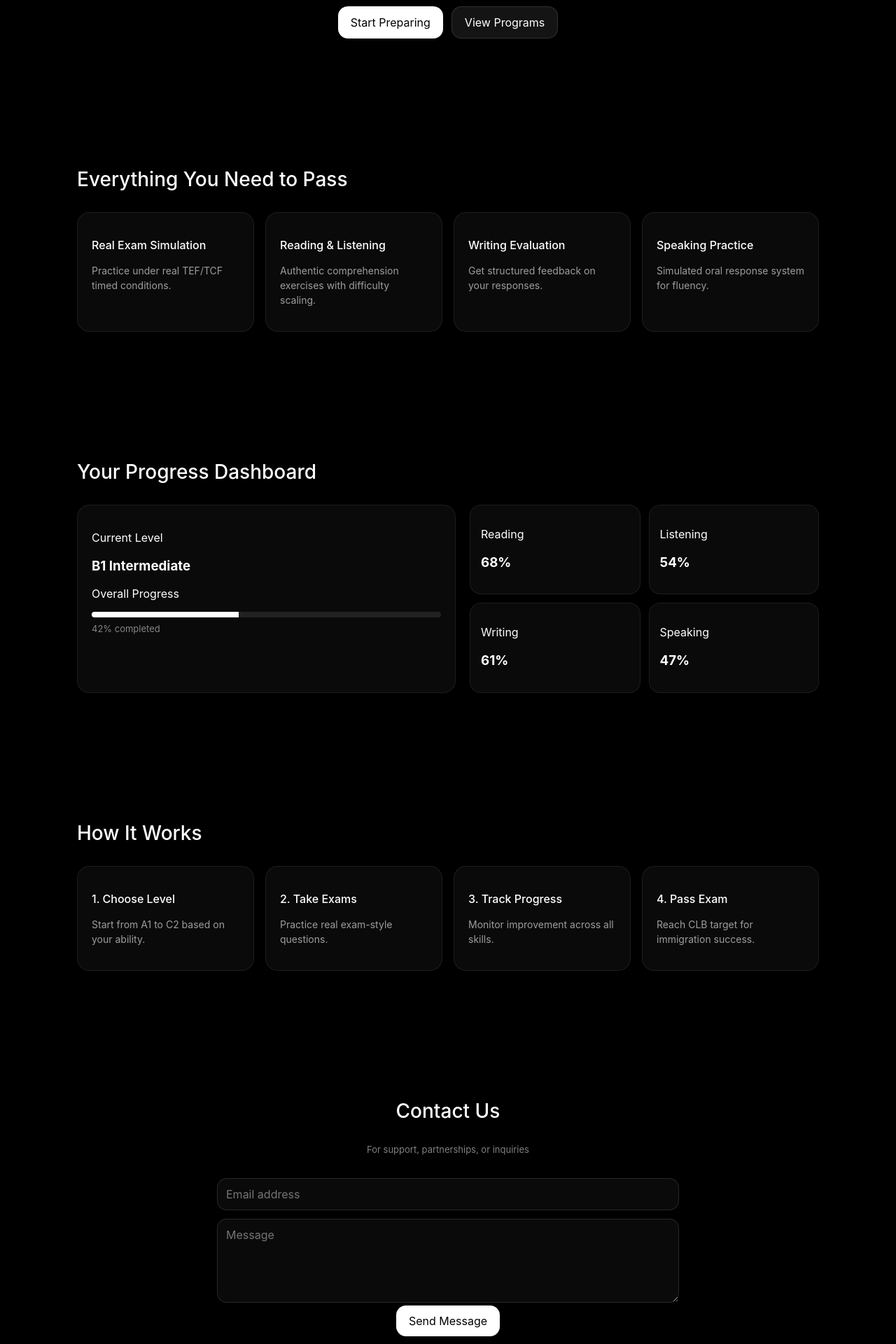
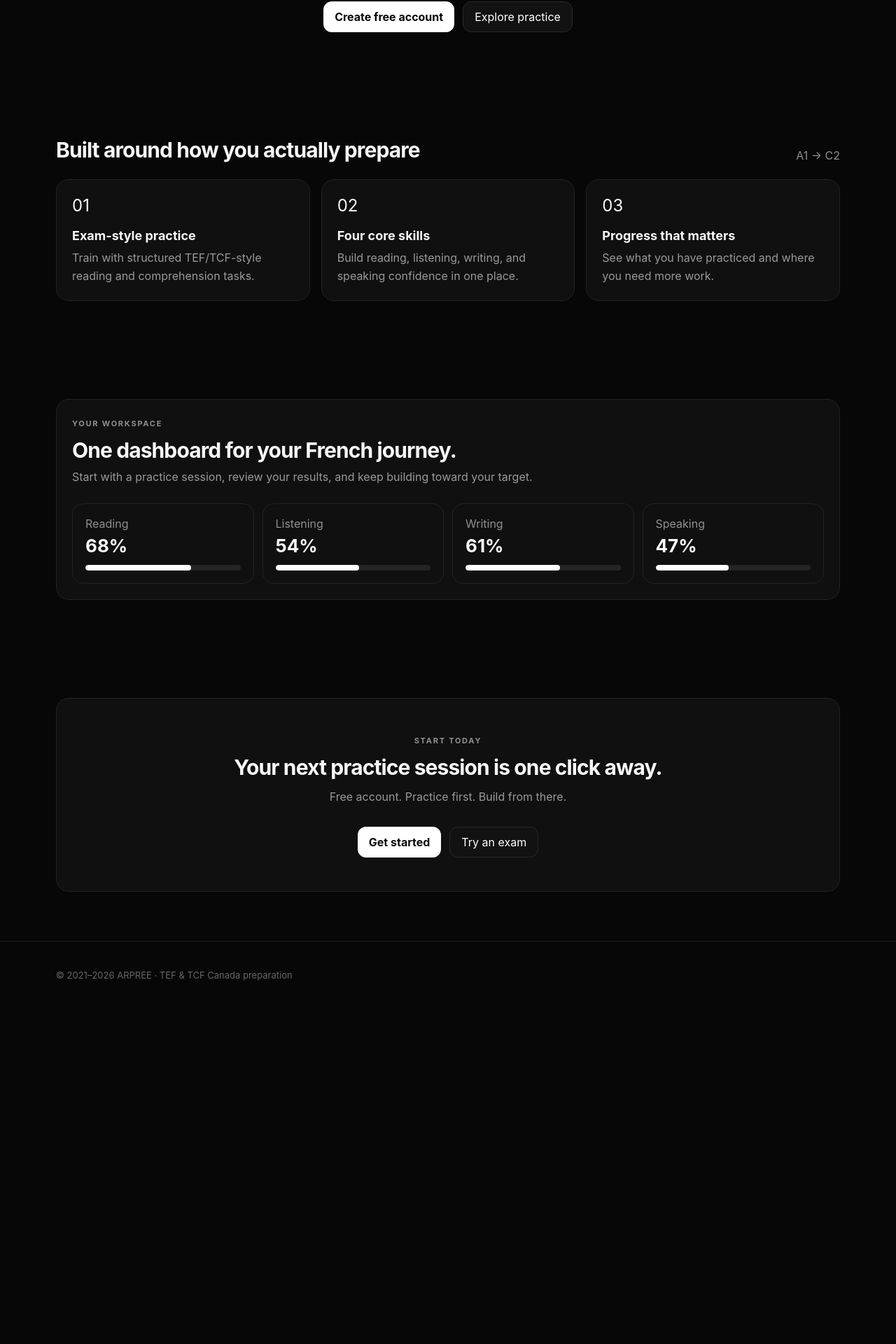
Before and after one commit to aaloopraantha/arpree, a Next.js app: page / in a window 1280 px wide. Shown: the part 498-2418 px from the top of the page at 70% size. After the commit the page ends 1939 px from the top, so only its background shows below. Built offline with nearby package versions, Linux system fonts and the light colour scheme.

Commit message:
Redesign ARPREE landing page

```diff
--- a/app/page.js
+++ b/app/page.js
@@ -2,341 +2,60 @@
 
 import { useRouter } from 'next/navigation'
 
+const features = [
+  ['01', 'Exam-style practice', 'Train with structured TEF/TCF-style reading and comprehension tasks.'],
+  ['02', 'Four core skills', 'Build reading, listening, writing, and speaking confidence in one place.'],
+  ['03', 'Progress that matters', 'See what you have practiced and where you need more work.'],
+]
+
 export default function HomePage() {
   const router = useRouter()
-
   return (
-    <main style={styles.page}>
-      {/* HERO */}
-      <section style={styles.hero}>
-        <p style={styles.kicker}>Since 2021</p>
-
-        <h1 style={styles.title}>
-          Master TEF & TCF with a Real Exam Simulation Platform
-        </h1>
-
-        <p style={styles.subtitle}>
-          Structured preparation for Canadian immigration language exams with
-          reading, listening, writing, and speaking practice.
-        </p>
-
-        <div style={styles.heroButtons}>
-          <button style={styles.primaryBtn} onClick={() => router.push('/register')}>
-            Start Preparing
-          </button>
-
-          <button style={styles.secondaryBtn} onClick={() => router.push('/explore')}>
-            View Programs
-          </button>
+    <main className="shell">
+      <section className="hero">
+        <div className="container">
+          <span className="eyebrow">French exam preparation · Canada</span>
+          <h1>Prepare smarter for TEF &amp; TCF Canada.</h1>
+          <p>ARPREE is being rebuilt into a focused practice platform for learners who want realistic exam preparation, measurable progress, and a clear path toward their target language level.</p>
+          <div className="actions">
+            <button className="btn-primary" onClick={() => router.push('/register')}>Create free account</button>
+            <button className="btn-secondary" onClick={() => router.push('/explore')}>Explore practice</button>
+          </div>
         </div>
       </section>
 
-      {/* FEATURES TILES */}
-      <section style={styles.section}>
-        <h2 style={styles.sectionTitle}>Everything You Need to Pass</h2>
-
-        <div style={styles.grid}>
-          {features.map((f) => (
-            <div key={f.title} style={styles.card}>
-              <h3 style={styles.cardTitle}>{f.title}</h3>
-              <p style={styles.cardText}>{f.desc}</p>
-            </div>
-          ))}
+      <section className="section">
+        <div className="container">
+          <div className="section-head"><h2>Built around how you actually prepare</h2><span className="muted">A1 → C2</span></div>
+          <div className="grid">
+            {features.map(([num, title, text]) => <article className="card" key={num}><div className="feature-icon">{num}</div><h3>{title}</h3><p>{text}</p></article>)}
+          </div>
         </div>
       </section>
 
-      {/* DASHBOARD PREVIEW */}
-      <section style={styles.section}>
-        <h2 style={styles.sectionTitle}>Your Progress Dashboard</h2>
-
-        <div style={styles.dashboardMock}>
-          <div style={styles.mockLeft}>
-            <p style={styles.mockLabel}>Current Level</p>
-            <h3>B1 Intermediate</h3>
-
-            <p style={styles.mockLabel}>Overall Progress</p>
-            <div style={styles.progressBar}>
-              <div style={styles.progressFill}></div>
-            </div>
-
-            <p style={styles.muted}>42% completed</p>
-          </div>
-
-          <div style={styles.mockRight}>
-            <div style={styles.statBox}>
-              <p>Reading</p>
-              <h3>68%</h3>
-            </div>
-
-            <div style={styles.statBox}>
-              <p>Listening</p>
-              <h3>54%</h3>
-            </div>
-
-            <div style={styles.statBox}>
-              <p>Writing</p>
-              <h3>61%</h3>
-            </div>
-
-            <div style={styles.statBox}>
-              <p>Speaking</p>
-              <h3>47%</h3>
+      <section className="section">
+        <div className="container">
+          <div className="card">
+            <span className="eyebrow">Your workspace</span>
+            <h2 style={{margin:'12px 0 8px'}}>One dashboard for your French journey.</h2>
+            <p className="muted">Start with a practice session, review your results, and keep building toward your target.</p>
+            <div className="stats" style={{marginTop:24}}>
+              {['Reading','Listening','Writing','Speaking'].map((skill, i) => <div className="stat" key={skill}><span className="muted">{skill}</span><strong>{[68,54,61,47][i]}%</strong><div className="progress" style={{marginTop:12}}><span style={{width:`${[68,54,61,47][i]}%`}} /></div></div>)}
             </div>
           </div>
         </div>
       </section>
 
-      {/* HOW IT WORKS */}
-      <section style={styles.section}>
-        <h2 style={styles.sectionTitle}>How It Works</h2>
-
-        <div style={styles.grid}>
-          {steps.map((s) => (
-            <div key={s.title} style={styles.card}>
-              <h3 style={styles.cardTitle}>{s.title}</h3>
-              <p style={styles.cardText}>{s.desc}</p>
-            </div>
-          ))}
+      <section className="section">
+        <div className="container">
+          <div className="card" style={{textAlign:'center',padding:'48px 24px'}}>
+            <span className="eyebrow">Start today</span><h2 style={{margin:'12px 0'}}>Your next practice session is one click away.</h2>
+            <p className="muted">Free account. Practice first. Build from there.</p>
+            <div className="actions"><button className="btn-primary" onClick={() => router.push('/register')}>Get started</button><button className="btn-secondary" onClick={() => router.push('/exam')}>Try an exam</button></div>
+          </div>
         </div>
       </section>
-
-      {/* CONTACT */}
-      <section style={styles.contact}>
-        <h2 style={styles.sectionTitle}>Contact Us</h2>
-
-        <p style={styles.muted}>
-          For support, partnerships, or inquiries
-        </p>
-
-        <input style={styles.input} placeholder="Email address" />
-        <textarea style={styles.textarea} placeholder="Message"></textarea>
-
-        <button style={styles.primaryBtn}>Send Message</button>
-      </section>
-
-      {/* FOOTER */}
-      <footer style={styles.footer}>
-        <p>© 2021–2026 ARPREE. All rights reserved.</p>
-      </footer>
+      <footer className="footer"><div className="container">© 2021–2026 ARPREE · TEF &amp; TCF Canada preparation</div></footer>
     </main>
   )
 }
-
-const features = [
-  {
-    title: 'Real Exam Simulation',
-    desc: 'Practice under real TEF/TCF timed conditions.',
-  },
-  {
-    title: 'Reading & Listening',
-    desc: 'Authentic comprehension exercises with difficulty scaling.',
-  },
-  {
-    title: 'Writing Evaluation',
-    desc: 'Get structured feedback on your responses.',
-  },
-  {
-    title: 'Speaking Practice',
-    desc: 'Simulated oral response system for fluency.',
-  },
-]
-
-const steps = [
-  {
-    title: '1. Choose Level',
-    desc: 'Start from A1 to C2 based on your ability.',
-  },
-  {
-    title: '2. Take Exams',
-    desc: 'Practice real exam-style questions.',
-  },
-  {
-    title: '3. Track Progress',
-    desc: 'Monitor improvement across all skills.',
-  },
-  {
-    title: '4. Pass Exam',
-    desc: 'Reach CLB target for immigration success.',
-  },
-]
-
-const styles = {
-  page: {
-    background: '#000',
-    color: '#fff',
-  },
-
-  hero: {
-    textAlign: 'center',
-    padding: '120px 20px 80px',
-    maxWidth: 900,
-    margin: '0 auto',
-  },
-
-  kicker: {
-    color: 'rgba(255,255,255,0.5)',
-    fontSize: 13,
-    letterSpacing: 1,
-  },
-
-  title: {
-    fontSize: 54,
-    fontWeight: 500,
-    marginTop: 20,
-  },
-
-  subtitle: {
-    marginTop: 20,
-    color: 'rgba(255,255,255,0.6)',
-    fontSize: 18,
-    lineHeight: 1.6,
-  },
-
-  heroButtons: {
-    marginTop: 30,
-    display: 'flex',
-    justifyContent: 'center',
-    gap: 12,
-  },
-
-  primaryBtn: {
-    background: '#fff',
-    color: '#000',
-    padding: '12px 18px',
-    borderRadius: 14,
-    border: 'none',
-    cursor: 'pointer',
-  },
-
-  secondaryBtn: {
-    background: 'rgba(255,255,255,0.08)',
-    color: '#fff',
-    padding: '12px 18px',
-    borderRadius: 14,
-    border: '1px solid rgba(255,255,255,0.12)',
-    cursor: 'pointer',
-  },
-
-  section: {
-    maxWidth: 1100,
-    margin: '0 auto',
-    padding: '80px 20px',
-  },
-
-  sectionTitle: {
-    fontSize: 28,
-    fontWeight: 500,
-    marginBottom: 30,
-  },
-
-  grid: {
-    display: 'grid',
-    gridTemplateColumns: 'repeat(auto-fit, minmax(240px, 1fr))',
-    gap: 16,
-  },
-
-  card: {
-    background: 'rgba(255,255,255,0.04)',
-    border: '1px solid rgba(255,255,255,0.08)',
-    borderRadius: 18,
-    padding: 20,
-  },
-
-  cardTitle: {
-    fontSize: 16,
-    fontWeight: 500,
-  },
-
-  cardText: {
-    marginTop: 10,
-    color: 'rgba(255,255,255,0.6)',
-    fontSize: 14,
-    lineHeight: 1.5,
-  },
-
-  dashboardMock: {
-    display: 'flex',
-    gap: 20,
-    flexWrap: 'wrap',
-    marginTop: 20,
-  },
-
-  mockLeft: {
-    flex: 1,
-    minWidth: 280,
-    background: 'rgba(255,255,255,0.04)',
-    border: '1px solid rgba(255,255,255,0.08)',
-    borderRadius: 18,
-    padding: 20,
-  },
-
-  mockRight: {
-    flex: 1,
-    minWidth: 280,
-    display: 'grid',
-    gridTemplateColumns: 'repeat(2, 1fr)',
-    gap: 12,
-  },
-
-  statBox: {
-    background: 'rgba(255,255,255,0.04)',
-    border: '1px solid rgba(255,255,255,0.08)',
-    borderRadius: 16,
-    padding: 15,
-  },
-
-  progressBar: {
-    height: 8,
-    background: '#222',
-    borderRadius: 10,
-    overflow: 'hidden',
-    marginTop: 10,
-  },
-
-  progressFill: {
-    width: '42%',
-    height: '100%',
-    background: '#fff',
-  },
-
-  muted: {
-    color: 'rgba(255,255,255,0.5)',
-    fontSize: 13,
-    marginTop: 8,
-  },
-
-  contact: {
-    maxWidth: 700,
-    margin: '0 auto',
-    padding: '80px 20px',
-    textAlign: 'center',
-  },
-
-  input: {
-    width: '100%',
-    padding: 12,
-    marginTop: 20,
-    borderRadius: 14,
-    border: '1px solid rgba(255,255,255,0.12)',
-    background: 'rgba(255,255,255,0.04)',
-    color: '#fff',
-  },
-
-  textarea: {
-    width: '100%',
-    padding: 12,
-    marginTop: 12,
-    height: 120,
-    borderRadius: 14,
-    border: '1px solid rgba(255,255,255,0.12)',
-    background: 'rgba(255,255,255,0.04)',
-    color: '#fff',
-  },
-
-  footer: {
-    textAlign: 'center',
-    padding: 40,
-    color: 'rgba(255,255,255,0.4)',
-    fontSize: 13,
-  },
-}
```
